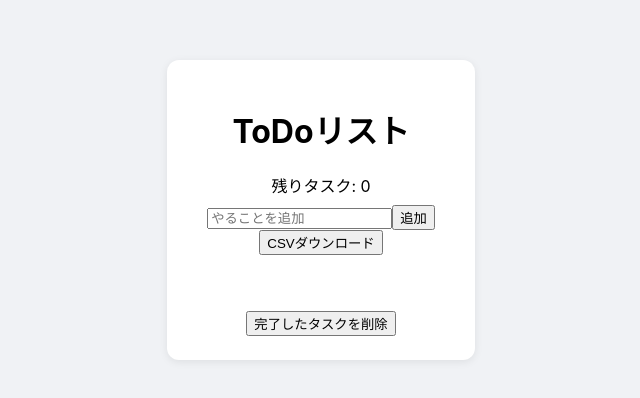
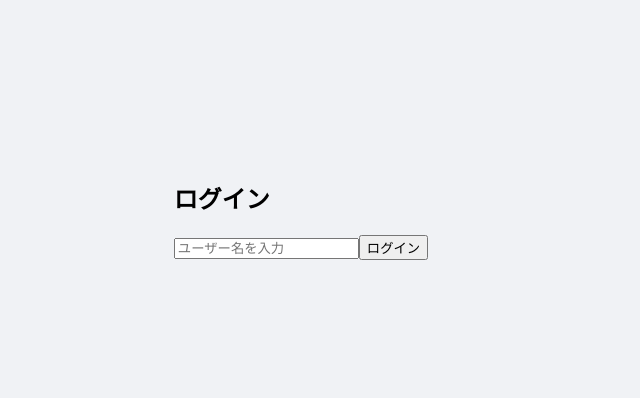
Before and after one commit to alikmpt8529/07todo, a React (Create React App) app: page / in a window 1280 px wide. Shown: the part 190-588 px from the top of the page, without its empty margins (339-979 px from the left). Built offline with nearby package versions, Linux system fonts and the light colour scheme.

Commit message:
ver  1.3 ログイン機能の実装

```diff
--- a/src/App.js
+++ b/src/App.js
@@ -2,22 +2,35 @@ import React, { useState } from 'react';
 import './App.css';
 
 function App() {
+  const [username, setUsername] = useState('');
+  const [loggedIn, setLoggedIn] = useState(false);
   const [task, setTask] = useState('');
   const [tasks, setTasks] = useState([]);
+
+  // ログイン処理
+  const handleLogin = () => {
+    if (username.trim() === '') {
+      alert('ユーザー名を入力してください');
+      return;
+    }
+    setLoggedIn(true);
+  };
 
   // タスク追加
   const handleAdd = () => {
     if (task.trim() === '') return;
-    if (tasks.some(t => t.text === task.trim())) {
+    if (tasks.some(t => t.text === task.trim() && t.user === username)) {
       alert('同じタスクが既に存在します。');
       return;
     }
     setTasks([...tasks, {
       text: task.trim(),
-      done: false }
-    ]);
+      done: false,
+      user: username // 追加
+    }]);
     setTask('');
   };
+
   // タスク一覧をCSV形式でダウンロード
   const handleDownloadCSV = () => {
     const header = 'タスク,完了\n';
@@ -35,7 +48,8 @@ function App() {
     a.click();
     document.body.removeChild(a);
     URL.revokeObjectURL(url);
-  }
+  };
+
   const handleCheck = (index) => {
     const newTasks = tasks.map((t, i) =>
       i === index ? { ...t, done: !t.done } : t
@@ -43,19 +57,43 @@ function App() {
     setTasks(newTasks);
   };
 
-
-
   // 完了タスク一括削除
   const handleDeleteDone = () => {
     setTasks(tasks.filter((t) => !t.done));
   };
-  const remaining= tasks.filter(t => !t.done).length;
+  // 表示用：現在のユーザーのタスクのみ
+  const userTasks = tasks.filter(t => t.user === username);
+  const remaining = userTasks.filter(t => !t.done).length;
 
+  // ログアウト処理
+  const handleLogout = () => {
+    setLoggedIn(false);
+    setUsername('');
+  };
+
+  // ログイン画面
+  if (!loggedIn) {
+    return (
+      <div className="login-area">
+        <h2>ログイン</h2>
+        <input
+          type="text"
+          value={username}
+          onChange={e => setUsername(e.target.value)}
+          placeholder="ユーザー名を入力"
+        />
+        <button onClick={handleLogin}>ログイン</button>
+      </div>
+    );
+  }
+
+  // タスク管理画面
   return (
     <div className="todo-app">
       <h1>ToDoリスト</h1>
       <div style={{ width: '100%', textAlign: 'center', marginBottom: 8 }}>
-        残りタスク: {remaining}
+        {username} さん、残りタスク: {remaining}
+        <button style={{marginLeft: 16}} onClick={handleLogout}>ログアウト</button>
       </div>
       <div className="input-area">
         <input
@@ -69,14 +107,20 @@ function App() {
       <button className="csv-btn" onClick={handleDownloadCSV} style={{marginBottom: 8}}>
         CSVダウンロード
       </button>
-      <ul className={tasks.length > 0 ? "task-list has-task" : "task-list"}>
-        {tasks.map((t, i) => (
+      <ul className={userTasks.length > 0 ? "task-list has-task" : "task-list"}>
+        {userTasks.map((t, i) => (
           <li key={i} className={t.done ? 'done' : ''}>
             <label>
               <input
                 type="checkbox"
                 checked={t.done}
-                onChange={() => handleCheck(i)}
+                onChange={() => {
+                  // 全体tasksの中で該当タスクのインデックスを取得
+                  const globalIndex = tasks.findIndex(
+                    taskObj => taskObj.text === t.text && taskObj.user === username
+                  );
+                  handleCheck(globalIndex);
+                }}
               />
               {t.text}
             </label>
```
Also changed, not shown: additional.txt.
